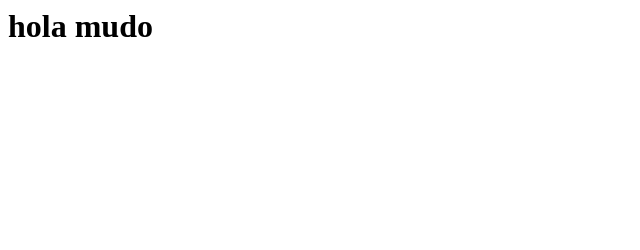
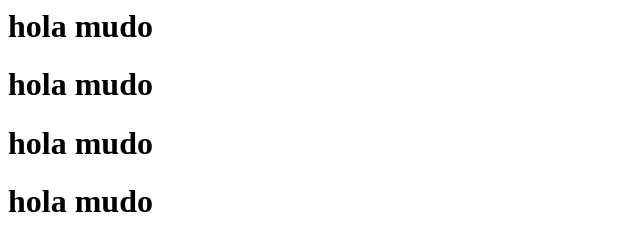
Before and after one commit to arnoldkeysi/afunadamentosp, a plain HTML site: page index.html in a window 1280 px wide. Shown: the whole page, without its empty margins (0-640 px from the left). Drawn offline with Linux system fonts and the light colour scheme.

Commit message:
cambio 2

```diff
--- a/index.html
+++ b/index.html
@@ -3,6 +3,9 @@
 	  </head>
 	  <body>
 	       <h1> hola mudo </h1>
+		   <h1> hola mudo </h1>
+		   <h1> hola mudo </h1>
+		   <h1> hola mudo </h1>
 		</body>
 
 </html>
```
